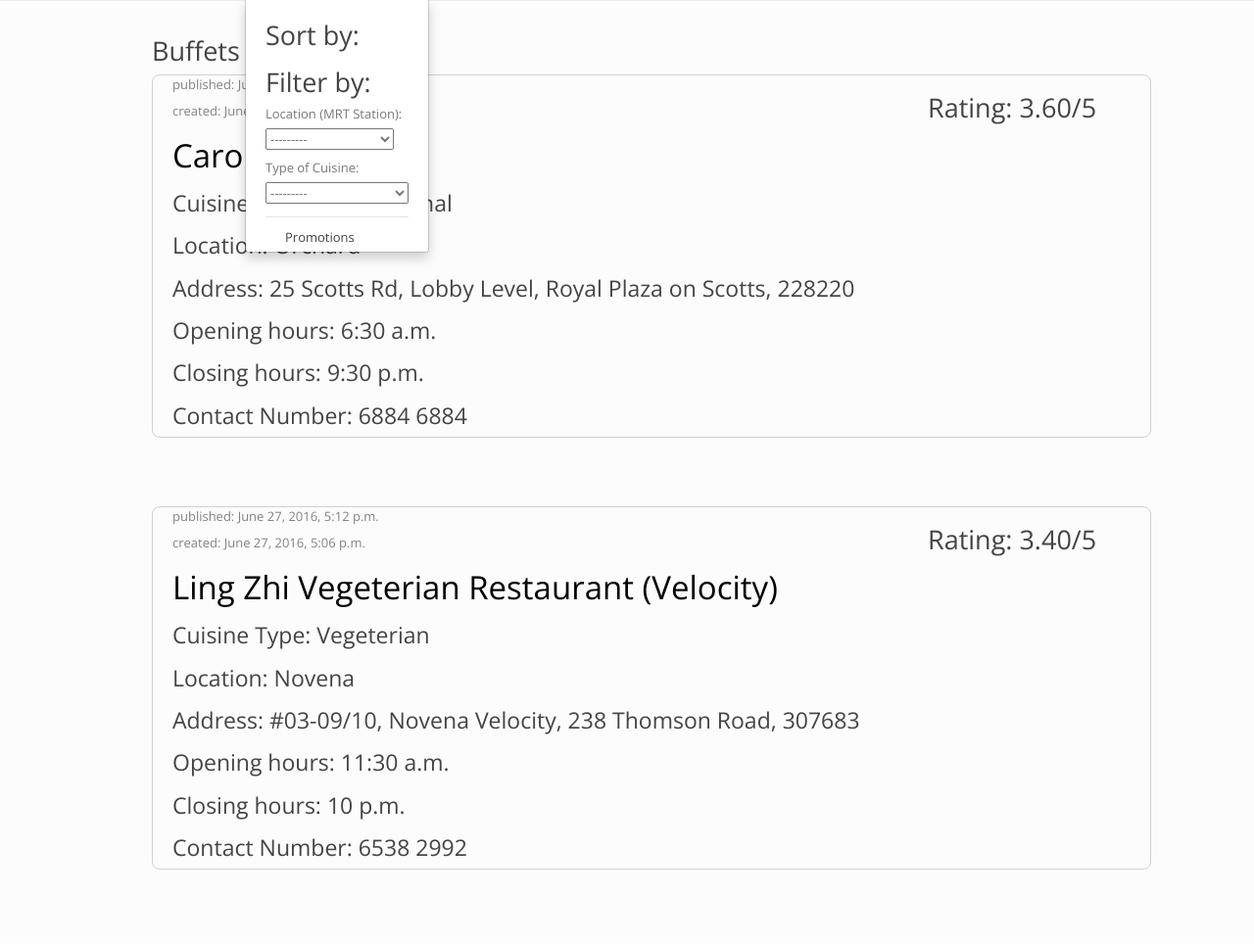
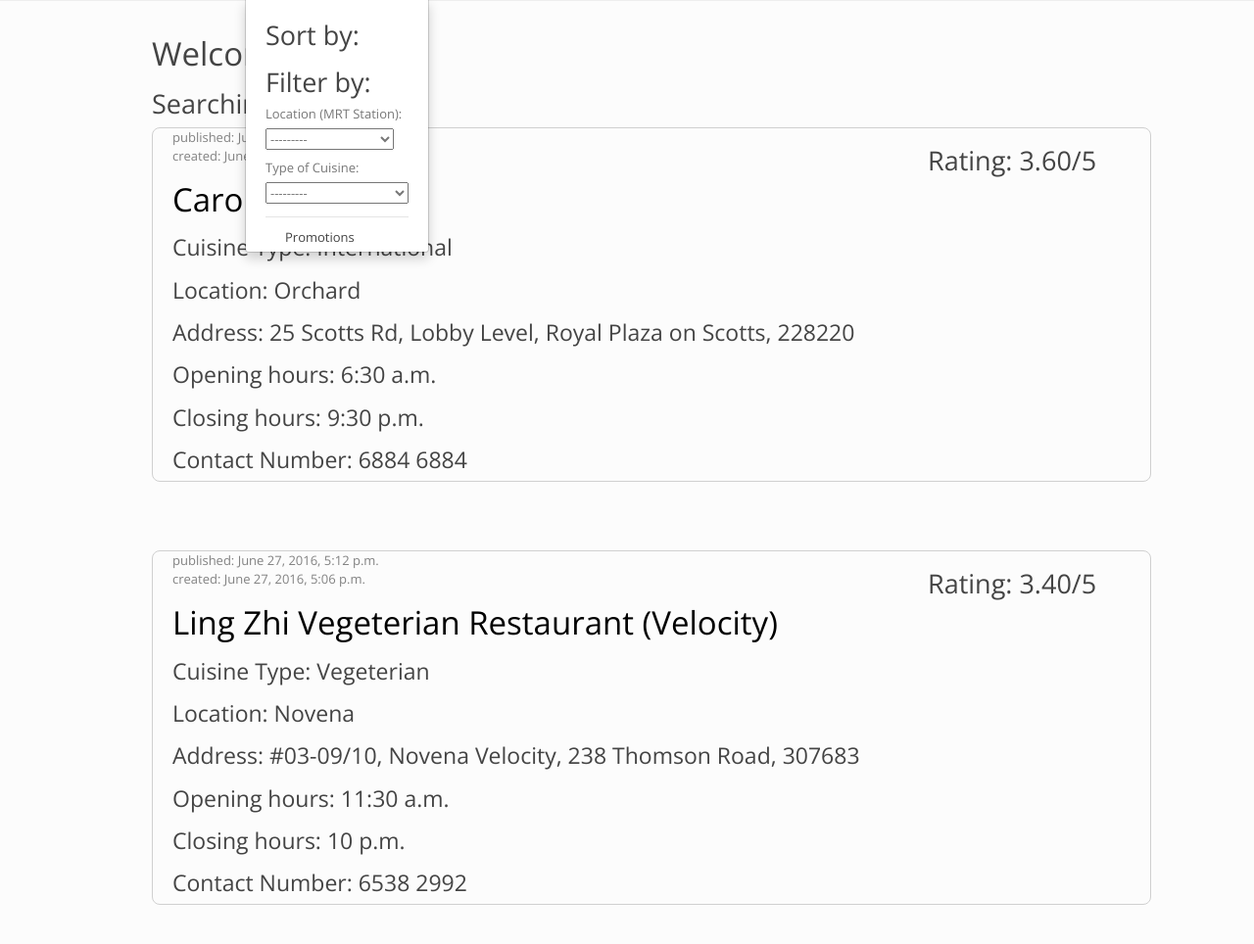
Before and after one commit to leeyh20/buffeter, a Django app: page /buffet/search/9/ in a window 1280 px wide, after a click on "Buffets". Shown: the part 41-1005 px from the top of the page at 98% size. Before the commit the page ends 929 px from the top, so only its background shows below. Run offline with Django 3.2, Linux system fonts and the light colour scheme; a user stored in the database is signed in; data comes from the database, SQL or seed files in the repository; some libraries are stand-ins or nearby versions.

Commit message:
Only admins/ staff can approve reviews and see unapproved reviews. Normal users won't see anything... Only can see your own drafts Edit some css, change to slide toggle

```diff
--- a/buffetinfo/static/css/buffetinfo.css
+++ b/buffetinfo/static/css/buffetinfo.css
@@ -77,6 +77,10 @@
     padding: 3px 20px;
 }
 
+.dropdown-menu.white {
+    background-color: #FFF !important;
+}
+
 .navbar-toggle {
     color: #FFF
 }
--- a/buffetinfo/templates/buffetinfo/base.html
+++ b/buffetinfo/templates/buffetinfo/base.html
@@ -46,29 +46,15 @@
         <a class="navbar-toggle" href="{% url 'account_new' %}" role="button"> <i class="glyphicon glyphicon-user"></i></a>
         {% endif %}
 
-        <button class="navbar-toggle" type="button" data-toggle="collapse" data-target=".navbar-top-menu-collapse">
-            <i class="glyphicon glyphicon-list"></i>
-        </button>
+        {% block navicon %}
+        {% endblock %}
+
         <a class="navbar-brand" href="/">Buffeter</a>
     </div>
-    <div class="collapse navbar-collapse navbar-top-menu-collapse col-sm-8">
-    <ul class="nav navbar-nav">
 
-        <li class="dropdown">
-            <a class="dropdown-toggle" href="#" data-toggle="dropdown">Buffets <b class="caret"></b></a>
-            <ul class="dropdown-menu">
-                <h2> Sort by: </h2>
-                <h2>Filter by: </h2>
-    <form method="POST" class="post-form">{%csrf_token %}
-        {{ form.as_p}}
-        <!-- <button type="submit" class="save btn" btn-default> Filter now!</button> -->
-    </form>
-                <li class="divider"></li>
-                <li><a href="./bbs/board.php?bo_table=apache_tips">Promotions</a></li>
-            </ul>
-        </li>
-    </ul>
-    </div>
+
+    {% block nav %}
+    {% endblock %}
 
     <div class="collapse navbar-collapse navbar-top-member-collapse col-sm-8">
     <ul class="nav navbar-nav">
--- a/buffetinfo/templates/buffetinfo/buffet_detail.html
+++ b/buffetinfo/templates/buffetinfo/buffet_detail.html
@@ -89,13 +89,13 @@
         <a class="btn btn-default" href="{% url 'add_review_to_buffet' pk=buffet.pk %}">Add Review</a>
     {% endif %}
     {% for review in buffet.reviews.all %}
-        {% if user.is_authenticated or review.approved_review %}
+        {% if user.is_staff or review.approved_review %}
             <div class="review">
                 <div class="date">
                     {{ review.created_date }}
                 </div>
                 <strong>{{ review.author }}</strong>
-                {% if not review.approved_review and user.is_authenticated %}
+                {% if not review.approved_review and user.is_staff %}
                     <p> Not approved yet </p>
                     <a class="btn btn-default" href="{% url 'review_remove' pk=review.pk %}"><span class="glyphicon glyphicon-remove"></span></a>
                     <a class="btn btn-default" href="{% url 'review_approve' pk=review.pk %}"><span class="glyphicon glyphicon-ok"></span></a>
--- a/buffetinfo/templates/buffetinfo/buffet_draft_list.html
+++ b/buffetinfo/templates/buffetinfo/buffet_draft_list.html
@@ -6,7 +6,7 @@
         <div class="buffet">
             <p class="date">created: {{ buffet.created_date|date:'d-m-Y' }}</p>
             <h1><a href="{% url 'buffetinfo.views.buffet_detail' pk=buffet.pk %}">{{ buffet.name }}</a></h1>
-            <p>{{ buffet.desc|truncatechars:200 }}</p>
+            <p>{{ buffet.desc|truncatechars:200 }}...</p>
         </div>
     {% endfor %}
 {% endblock %}
--- a/buffetinfo/templates/buffetinfo/buffet_list.html
+++ b/buffetinfo/templates/buffetinfo/buffet_list.html
@@ -5,25 +5,58 @@
 {% for buffet in buffets %}
 <script type = "text/javascript">
     function detail_{{buffet.pk}}_toggle() {
-        $("#detail_{{buffet.pk}}").toggle();
+        $("#detail_{{buffet.pk}}").slideToggle();
     }
 </script>
 {% endfor %}
 {% endblock %}
 
+{% block navicon %}
+<button class="navbar-toggle" type="button" data-toggle="collapse" data-target=".navbar-top-menu-collapse">
+    <i class="glyphicon glyphicon-list"></i>
+</button>
+{% endblock %}
+
+{% block nav %}
+<div class="collapse navbar-collapse navbar-top-menu-collapse col-sm-8">
+    <ul class="nav navbar-nav">
+        <li class="dropdown">
+            <a class="dropdown-toggle" href="#" data-toggle="dropdown">Buffets <b class="caret"></b></a>
+            <ul class="dropdown-menu white">
+                <h2> Sort by: </h2>
+                <h2> Filter by: </h2>
+    <form method="POST" class="post-form">{%csrf_token %}
+        {{ form.as_p}}
+        <!-- <button type="submit" class="save btn" btn-default> Filter now!</button> -->
+    </form>
+                <li class="divider"></li>
+                <li><a href="./bbs/board.php?bo_table=apache_tips">Promotions</a></li>
+            </ul>
+        </li>
+    </ul>
+    </div>
+{% endblock %}
+
 {% block content %}
 
+	{% if user.is_staff %}
+    <h1> Welcome, staff! </h1>
+    {% endif %}
 
+    {% if search_term != "" %}
+        <h2> Searching for: {{ search_term }} </h2>
+    {% else %}
+        <h2> Buffets </h2>
+    {% endif %}
 
-	<h2> Buffets </h2>
     {% for buffet in buffets %}
 
         <div class = "buffet" onclick = "detail_{{buffet.pk}}_toggle();">
         		<div class = "row">
 		    		<div class = "col-sm-9">
                         <div class = "date">
-                            <p>published: {{ buffet.published_date }} </p>
-                            <p> created: {{ buffet.created_date }} </p>
+                            <p>published: {{ buffet.published_date }} <br>
+                            created: {{ buffet.created_date }} </p>
                         </div>
 		            <h1><a href="{% url 'buffet_detail' pk=buffet.pk %}">{{ buffet.name }}</a></h1>
 		            <h3>Cuisine Type: {{ buffet.cuisine_type}}</h3>
--- a/buffetinfo/views.py
+++ b/buffetinfo/views.py
@@ -26,7 +26,7 @@
     else:
         form = FilterForm()
 
-    return render(request, 'buffetinfo/buffet_list.html', {'buffets' : buffets, 'form': form })
+    return render(request, 'buffetinfo/buffet_list.html', {'buffets' : buffets, 'form': form , 'search_term': ""})
 
 #def buffet_filter_location(request, pk):
 #    buffets = Buffet.objects.filter(location=pk)
@@ -55,7 +55,7 @@
         form = FilterForm()
 
 
-    return render(request, 'buffetinfo/buffet_list.html', {'buffets' : buffets, 'form': form })
+    return render(request, 'buffetinfo/buffet_list.html', {'buffets' : buffets, 'form': form , 'search_term': pk})
 
 def buffet_detail(request, pk):
     buffet = get_object_or_404(Buffet, pk=pk)
@@ -94,7 +94,7 @@
 
 @login_required
 def buffet_draft_list(request):
-    buffets = Buffet.objects.filter(published_date__isnull=True).order_by('created_date')
+    buffets = Buffet.objects.filter(published_date__isnull=True, author=request.user).order_by('created_date')
     return render(request, 'buffetinfo/buffet_draft_list.html', {'buffets': buffets})
 
 @login_required
--- a/useradmin/static/css/buffetinfo.css
+++ b/useradmin/static/css/buffetinfo.css
@@ -73,8 +73,12 @@
 .navbar-default .navbar-nav > li > a {
   color: #FFF;
 }
-.dropdown-menu {
+.dropdown-menu ul {
     padding: 3px 20px;
+    background-color: #FFF;
+}
+.dropdown-menu.white {
+    background-color: #FFF;
 }
 
 .navbar-toggle {
```
